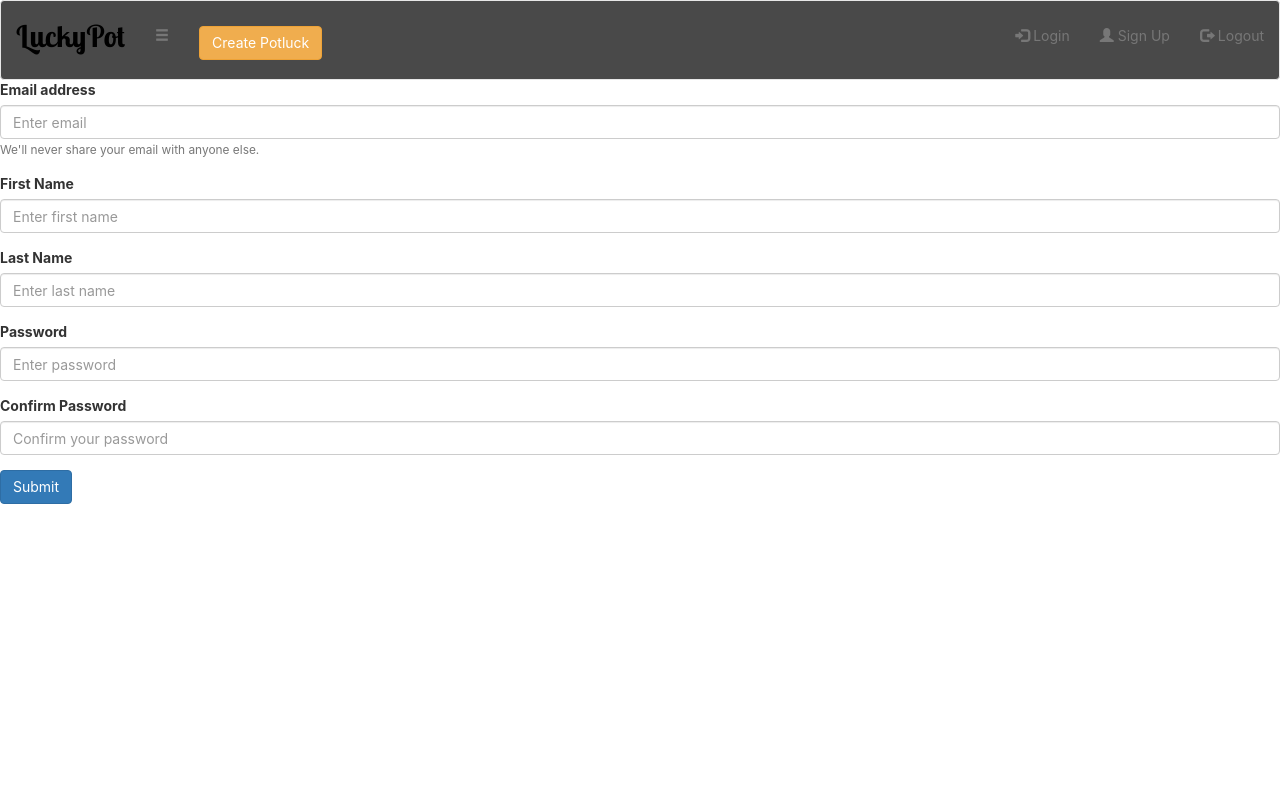
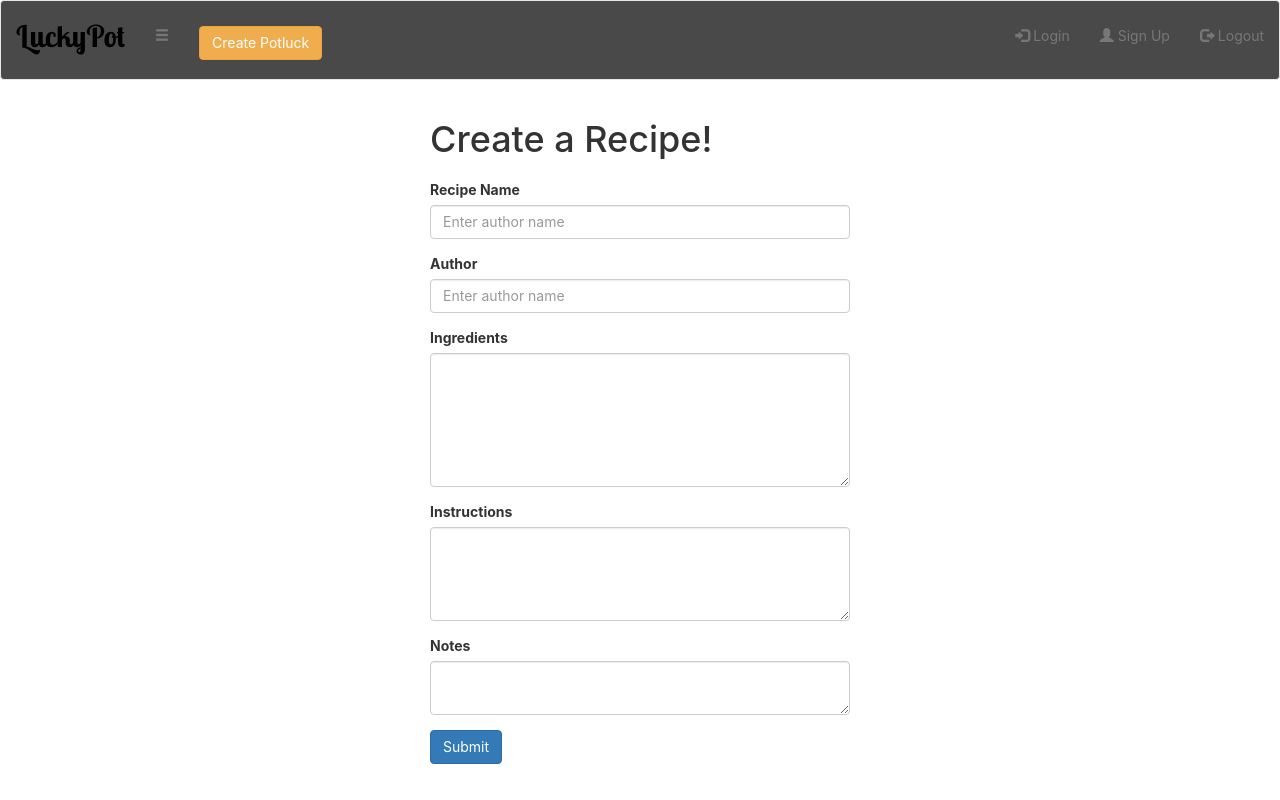
Before and after one commit to barbmich/luckypot, a React (Create React App) app: page / in a window 1280 px wide. Built offline with nearby package versions, Linux system fonts and the light colour scheme; no server answers.

Commit message:
create potliuck and recipe pages added

```diff
--- a/src/App.js
+++ b/src/App.js
@@ -2,6 +2,8 @@ import React, { useState } from "react";
 import "./App.css";
 import NavBar from "./components/NavBar";
 import SignupForm from "./components/Sign-up/SignupForm";
+import CreateRecipe from "./components/Create-recipe/CreateRecipe";
+import CreatePotluck from "./components/Create-potluck/CreatePotluck";
 
 export default function App() {
   const [state, setState] = useState({
@@ -33,7 +35,7 @@ export default function App() {
     <main>
       <NavBar />
       <section>
-        <SignupForm />
+        <CreateRecipe />
       </section>
     </main>
   );
--- /dev/null
+++ b/src/components/Create-potluck/CreatePotluck.js
@@ -0,0 +1,53 @@
+import React from "react";
+import Form from "react-bootstrap/Form";
+import Button from "react-bootstrap/Button";
+import "./CreatePotluck.scss";
+
+export default function CreatePotluck(props) {
+  return (
+    <div className="container">
+      <div className="createPotluck">
+        <h1>Create a Potluck!</h1>
+        <Form>
+          <Form.Group controlId="formBasicFirstName">
+            <Form.Label>Potluck Name</Form.Label>
+            <Form.Control type="text" placeholder="Enter Potluck name" />
+            <Form.Text className="text-muted"></Form.Text>
+          </Form.Group>
+          <Form.Group controlId="formBasicFirstName">
+            <Form.Label>Date</Form.Label>
+            <Form.Control type="text" placeholder="Enter Date" />
+            <Form.Text className="text-muted"></Form.Text>
+          </Form.Group>{" "}
+          <Form.Group controlId="formBasicFirstName">
+            <Form.Label>Address</Form.Label>
+            <Form.Control type="text" placeholder="Enter Address" />
+            <Form.Text className="text-muted"></Form.Text>
+          </Form.Group>{" "}
+          <Form.Group controlId="formBasicFirstName">
+            <Form.Label>Postal Code</Form.Label>
+            <Form.Control type="text" placeholder="Enter Postal Code" />
+            <Form.Text className="text-muted"></Form.Text>
+          </Form.Group>
+          <Form.Group controlId="formBasicFirstName">
+            <Form.Label>City</Form.Label>
+            <Form.Control type="text" placeholder="Enter City" />
+            <Form.Text className="text-muted"></Form.Text>
+          </Form.Group>
+          <Form.Group controlId="formBasicFirstName">
+            <Form.Label>Province</Form.Label>
+            <Form.Control type="text" placeholder="Province" />
+            <Form.Text className="text-muted"></Form.Text>
+          </Form.Group>
+          <Button
+            variant="primary"
+            type="submit"
+            onClick={() => console.log("click")}
+          >
+            Submit
+          </Button>
+        </Form>
+      </div>
+    </div>
+  );
+}
--- /dev/null
+++ b/src/components/Create-potluck/CreatePotluck.scss
@@ -0,0 +1,12 @@
+.container {
+  display: flex;
+  justify-content: center;
+}
+
+.createPotluck {
+  margin-top: 20px;
+}
+
+#formBasicFirstName {
+  width: 30em;
+}
--- /dev/null
+++ b/src/components/Create-recipe/CreateRecipe.js
@@ -0,0 +1,47 @@
+import React from "react";
+import Form from "react-bootstrap/Form";
+import Button from "react-bootstrap/Button";
+import "./CreateRecipe.scss";
+
+export default function CreateRecipe(props) {
+  return (
+    <div className="container">
+      <div className="createRecipe">
+        <h1>Create a Recipe!</h1>
+        <div className="createRecipe">
+          <Form>
+            <Form.Group controlId="formBasicFirstName">
+              <Form.Label>Recipe Name</Form.Label>
+              <Form.Control type="text" placeholder="Enter author name" />
+              <Form.Text className="text-muted"></Form.Text>
+            </Form.Group>
+            <Form.Group controlId="formBasicFirstName">
+              <Form.Label>Author</Form.Label>
+              <Form.Control type="text" placeholder="Enter author name" />
+              <Form.Text className="text-muted"></Form.Text>
+            </Form.Group>
+            <Form.Group controlId="exampleForm.ControlTextarea1">
+              <Form.Label>Ingredients</Form.Label>
+              <Form.Control as="textarea" rows="6" />
+            </Form.Group>
+            <Form.Group controlId="exampleForm.ControlTextarea1">
+              <Form.Label>Instructions</Form.Label>
+              <Form.Control as="textarea" rows="4" />
+            </Form.Group>
+            <Form.Group controlId="exampleForm.ControlTextarea1">
+              <Form.Label>Notes</Form.Label>
+              <Form.Control as="textarea" rows="2" />
+            </Form.Group>
+            <Button
+              variant="primary"
+              type="submit"
+              onClick={() => console.log("click")}
+            >
+              Submit
+            </Button>
+          </Form>
+        </div>
+      </div>
+    </div>
+  );
+}
--- /dev/null
+++ b/src/components/Create-recipe/CreateRecipe.scss
@@ -0,0 +1,12 @@
+.container {
+  display: flex;
+  justify-content: center;
+}
+
+.createRecipe {
+  margin-top: 20px;
+}
+
+#formBasicFirstName {
+  width: 30em;
+}
```
